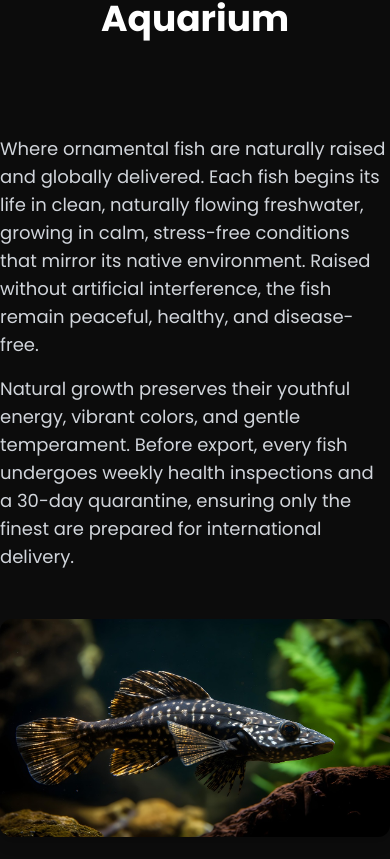
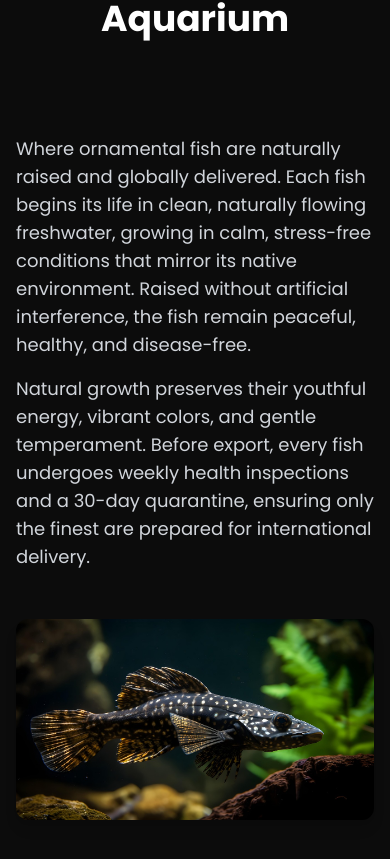
Before and after one commit to DilankaDI/lumii-aquarium, a Next.js app: page / in a window 390 px wide. Shown: the part 965-1824 px from the top of the page. Built offline with nearby package versions, Linux system fonts and the light colour scheme.

Commit message:
home page mobile view updated

```diff
--- a/src/app/page.tsx
+++ b/src/app/page.tsx
@@ -162,7 +162,7 @@ const HomePage = () => {
           <section className="py-20 bg-[#0c0c0c]">
               <h2 className="text-4xl font-bold text-white mb-4 text-center">Welcome to Lumii Aquarium</h2>
 
-                            <div className="flex flex-col lg:flex-row items-center gap-12 lg:gap-24 my-24">
+                            <div className="flex flex-col px-4 sm:px-6 lg:flex-row items-center gap-12 lg:gap-24 my-24">
                               <div className="lg:w-1/2">
 
                                 <p className="text-lg text-gray-300 mb-4">
```
Lines whose indentation alone changed are shown as unchanged.
